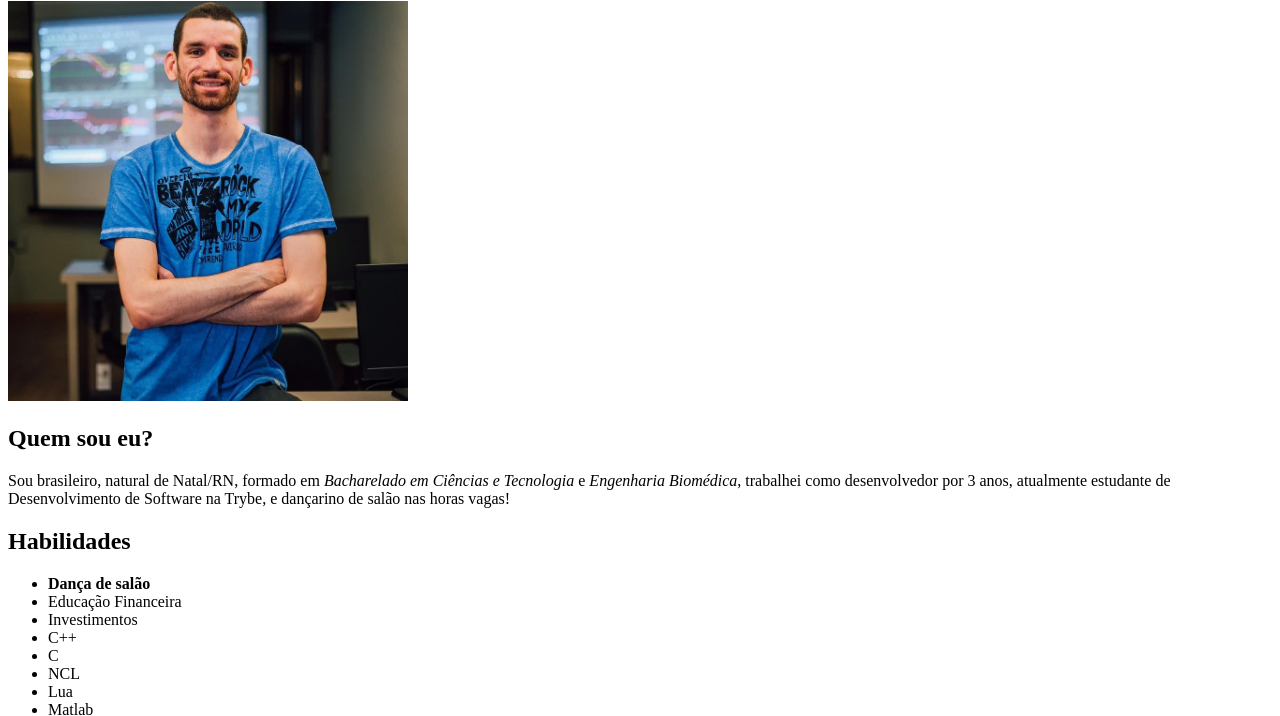
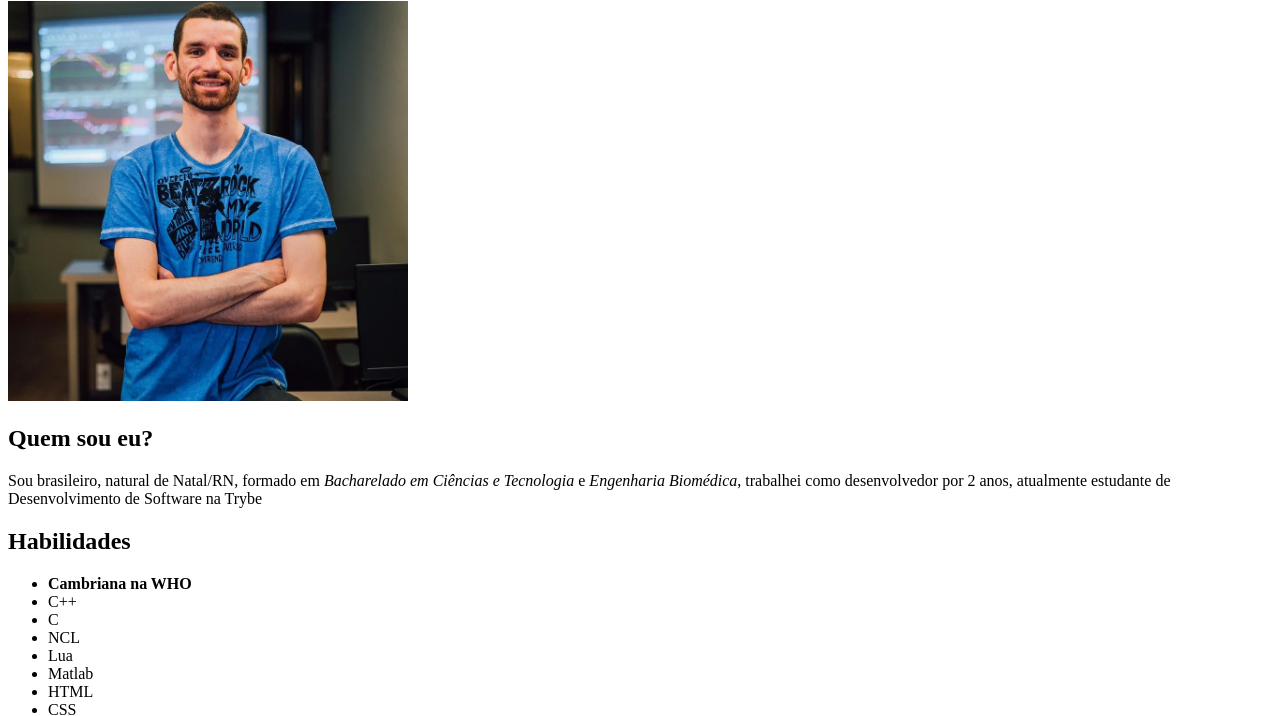
Before and after one commit to danielfasanaro/danielfasanaro.github.io, a plain HTML site: page index.html in a window 1280 px wide. Shown: the part 79-795 px from the top of the page. Drawn offline with Linux system fonts and the light colour scheme.

Commit message:
Update whoami

```diff
--- a/index.html
+++ b/index.html
@@ -8,13 +8,11 @@
     <h1 id="top">Daniel Fasanaro de Carvalho</h1>
     <img src="assets/daniel.jpg" alt="Foto de Daniel" width="400px" id="main_photo">
     <h2 id="whoami">Quem sou eu?</h2>
-    <p>Sou brasileiro, natural de Natal/RN, formado em <em>Bacharelado em Ciências e Tecnologia</em> e <em>Engenharia Biomédica</em>, trabalhei como desenvolvedor por 3 anos, atualmente estudante de Desenvolvimento de Software na Trybe, e dançarino de salão nas horas vagas!</p>
+    <p>Sou brasileiro, natural de Natal/RN, formado em <em>Bacharelado em Ciências e Tecnologia</em> e <em>Engenharia Biomédica</em>, trabalhei como desenvolvedor por 2 anos, atualmente estudante de Desenvolvimento de Software na Trybe</p>
 
     <h2 id="skills">Habilidades</h2>
     <ul>
-        <li><strong>Dança de salão</strong></li>
-        <li>Educação Financeira</li>
-        <li>Investimentos</li>
+        <li><strong>Cambriana na WHO</strong></li>
         <li>C++</li>
         <li>C</li>
         <li>NCL</li>
```
